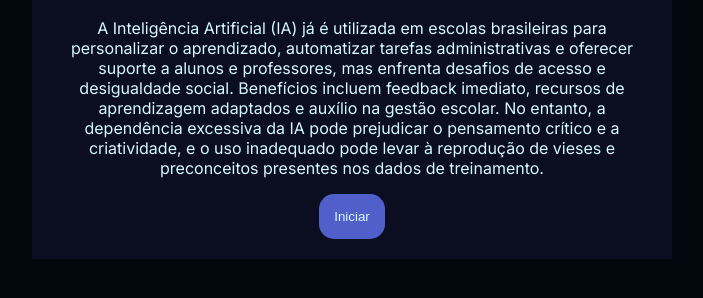
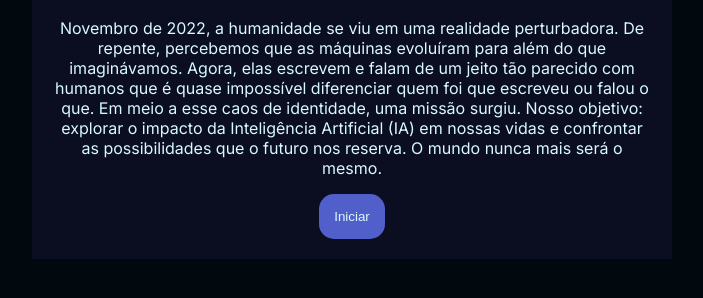
Before and after one commit to Anacarolinemiranda/projeto3, a plain HTML site: page index.html in a window 1280 px wide. Shown: the part 322-620 px from the top of the page, without its empty margins (288-991 px from the left). Drawn offline with Linux system fonts and the light colour scheme.

Commit message:
Update index.html

```diff
--- a/index.html
+++ b/index.html
@@ -5,18 +5,21 @@
     <meta charset="UTF-8">
     <meta name="viewport" content="width=device-width, initial-scale=1.0">
     <link rel="stylesheet" href="style.css">
-    <title>IA NAS ESCOLAS </title>
+    <title>Você decide o futuro da IA</title>
 </head>
 
 <body>
     <div class="caixa-principal">
         <h1>Você decide o futuro da IA</h1>
         <div class="tela-inicial">
-            <p>A Inteligência Artificial (IA) já é utilizada em escolas brasileiras para personalizar o aprendizado, automatizar tarefas administrativas e oferecer
-                suporte a alunos e professores, mas enfrenta desafios de acesso e desigualdade social. Benefícios incluem feedback
-                imediato, recursos de aprendizagem adaptados e auxílio na gestão escolar. No entanto, a dependência excessiva da IA pode
-                prejudicar o pensamento crítico e a criatividade, e o uso inadequado pode levar à reprodução de vieses e preconceitos
-                 presentes nos dados de treinamento.
+            <p>Novembro de 2022, a humanidade se viu em uma realidade perturbadora.
+                De repente, percebemos que as máquinas evoluíram para além do que imaginávamos.
+                Agora, elas escrevem e falam de um jeito tão parecido com humanos que é quase impossível diferenciar
+                quem foi que escreveu ou falou o que.
+                Em meio a esse caos de identidade, uma missão surgiu.
+                Nosso objetivo: explorar o impacto da Inteligência Artificial (IA) em nossas vidas e confrontar as
+                possibilidades que o futuro nos reserva.
+                O mundo nunca mais será o mesmo.
             </p>
             <button class="iniciar-btn">Iniciar</button>
         </div>
```
